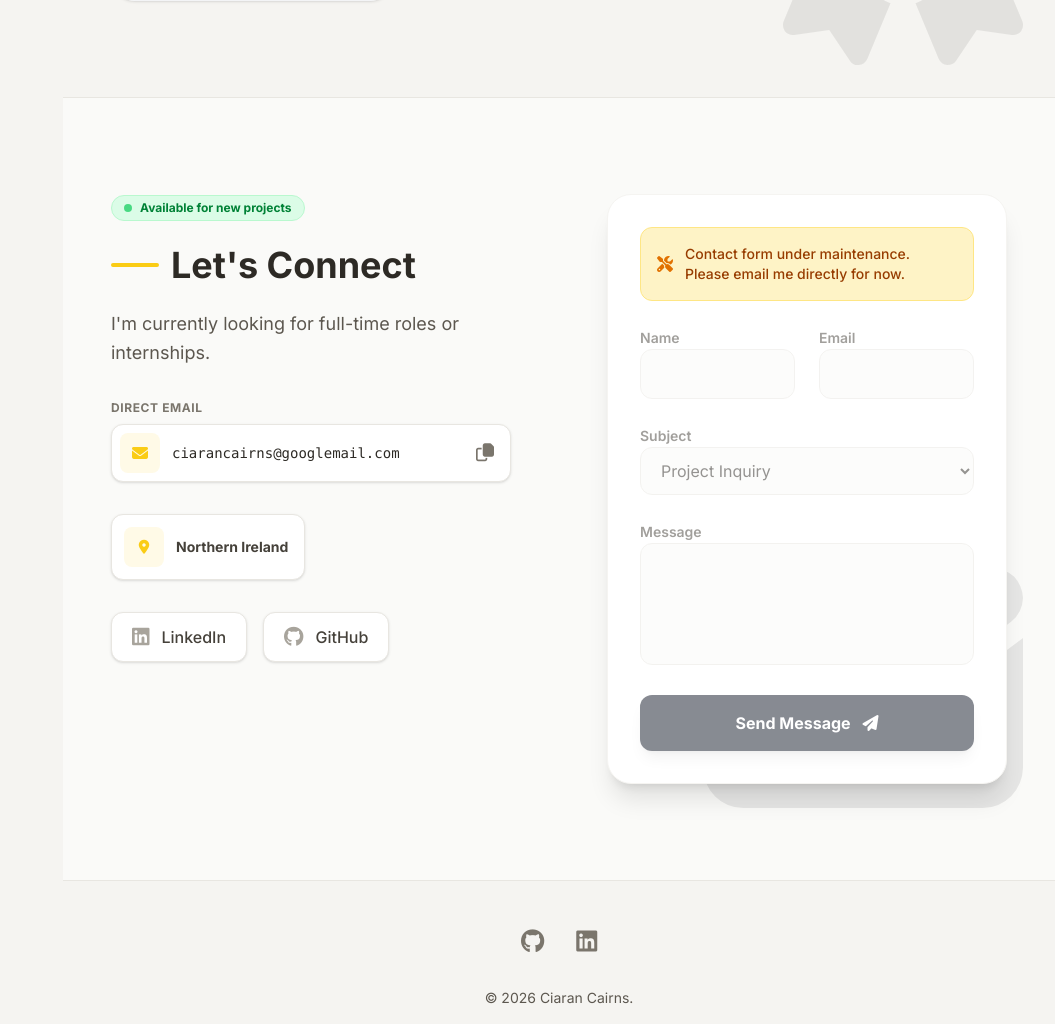
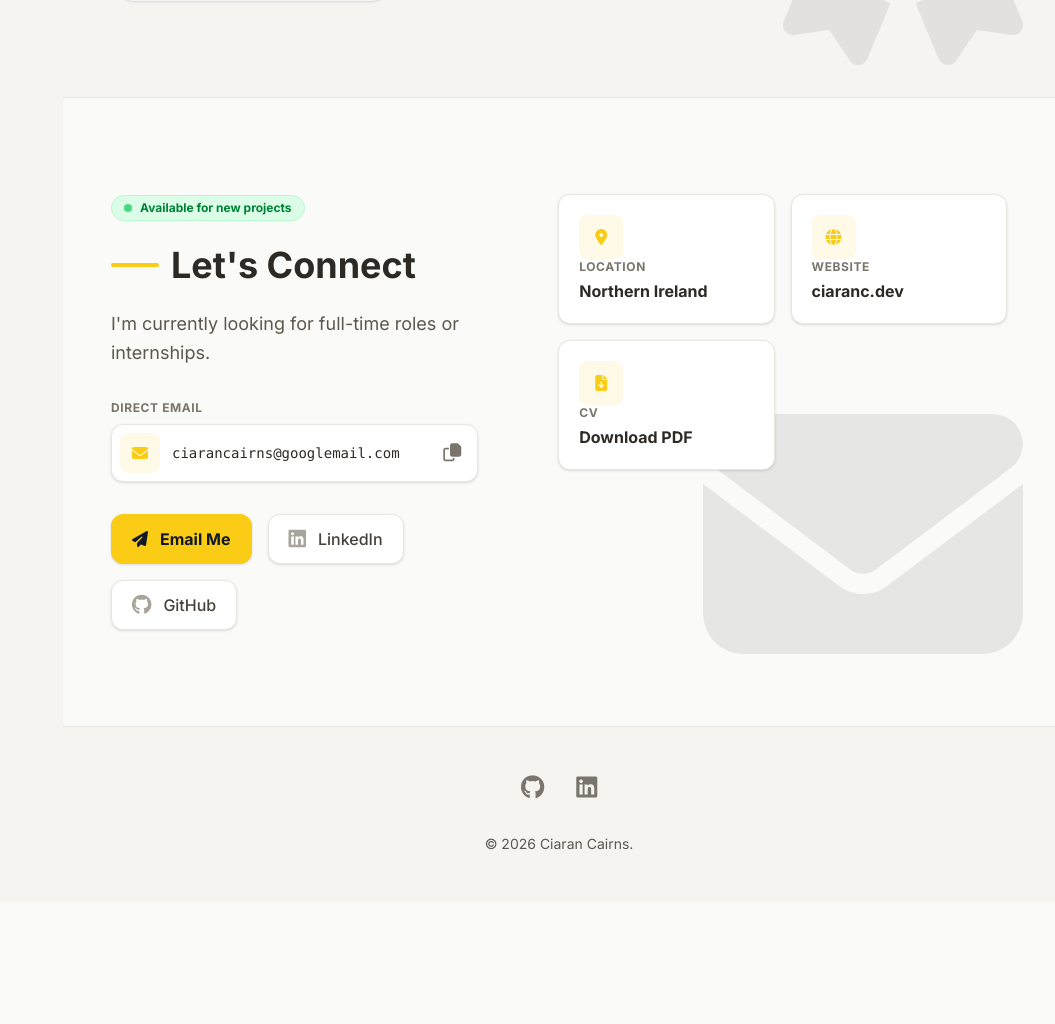
Before and after one commit to CiaranC968/pythonanywhere_flask, a Flask app: page / in a window 1280 px wide. Shown: the part 5387-6411 px from the top of the page, without its empty margins (225-1280 px from the left). After the commit the page ends 6237 px from the top, so only its background shows below. Run offline with Flask 3, Linux system fonts and the light colour scheme; style sheets or scripts are compiled from the project's sources.

Commit message:
fixed up code

```diff
--- a/requirements.txt
+++ b/requirements.txt
@@ -1,6 +1,7 @@
 Flask>=3.0
 Flask-SQLAlchemy>=3.1
 PyMySQL>=1.1
+Pillow>=10.0
 reportlab>=4.0
 SQLAlchemy>=2.0
 
--- a/templates/index.html
+++ b/templates/index.html
@@ -326,7 +326,7 @@
         <section id="contact" class="relative bg-warm-50 dark:bg-gray-800 py-24 px-6 lg:px-12 border-t border-warm-200 dark:border-gray-700 scroll-mt-16 overflow-hidden">
             <i class="section-watermark fas fa-envelope text-warm-400 dark:text-gray-600" aria-hidden="true"></i>
             <div class="w-full max-w-7xl mx-auto relative z-10">
-                <div class="grid lg:grid-cols-2 gap-12 lg:gap-24 items-start">
+                <div class="grid lg:grid-cols-[0.9fr_1.1fr] gap-12 lg:gap-20 items-start">
                     <div>
                         <div class="inline-flex items-center gap-2 py-1 px-3 rounded-full bg-green-100 dark:bg-green-900/30 text-green-700 dark:text-green-400 text-xs font-bold mb-6 border border-green-200 dark:border-green-800">
                             <span class="flex h-2 w-2 rounded-full bg-green-500 motion-safe:animate-pulse" aria-hidden="true"></span>
@@ -339,8 +339,9 @@
                             {{ profile.contact_intro }}
                         </p>
 
+                        {% if profile.email %}
                         <div class="mb-8">
-                            <label class="block text-xs font-bold uppercase text-warm-500 dark:text-gray-400 tracking-wider mb-2">Direct Email</label>
+                            <span class="block text-xs font-bold uppercase text-warm-500 dark:text-gray-400 tracking-wider mb-2">Direct Email</span>
                             <div class="flex items-center gap-3 p-2 bg-white dark:bg-gray-900 border border-warm-200 dark:border-gray-700 rounded-xl shadow-sm">
                                 <div class="w-10 h-10 bg-brand-accent/10 rounded-lg flex items-center justify-center text-brand-accent">
                                     <i class="fas fa-envelope" aria-hidden="true"></i>
@@ -352,75 +353,73 @@
                                 </button>
                             </div>
                         </div>
+                        {% endif %}
 
-                        {% if profile.phone or profile.address or profile.location %}
-                        <div class="mb-8 grid gap-3 sm:grid-cols-2">
-                            {% if profile.phone %}
-                            <a href="tel:{{ profile.phone }}" class="flex items-center gap-3 rounded-xl border border-warm-200 bg-white p-3 text-sm font-bold text-warm-700 shadow-sm transition hover:border-brand-accent dark:border-gray-700 dark:bg-gray-900 dark:text-gray-300">
-                                <span class="flex h-10 w-10 items-center justify-center rounded-lg bg-brand-accent/10 text-brand-accent"><i class="fas fa-phone" aria-hidden="true"></i></span>
-                                {{ profile.phone }}
+                        <div class="flex flex-wrap gap-4">
+                            {% if profile.email %}
+                            <a href="mailto:{{ profile.email }}" class="flex items-center gap-3 px-5 py-3 bg-brand-accent text-brand-dark border border-brand-accent rounded-xl hover:bg-brand-hover transition-all shadow-sm font-bold">
+                                <i class="fas fa-paper-plane" aria-hidden="true"></i>
+                                <span>Email Me</span>
                             </a>
                             {% endif %}
-                            {% if profile.address or profile.location %}
-                            <div class="flex items-center gap-3 rounded-xl border border-warm-200 bg-white p-3 text-sm font-bold text-warm-700 shadow-sm dark:border-gray-700 dark:bg-gray-900 dark:text-gray-300">
-                                <span class="flex h-10 w-10 items-center justify-center rounded-lg bg-brand-accent/10 text-brand-accent"><i class="fas fa-location-dot" aria-hidden="true"></i></span>
-                                {{ profile.address or profile.location }}
-                            </div>
-                            {% endif %}
-                        </div>
-                        {% endif %}
-
-                        <div class="flex gap-4">
+                            {% if profile.linkedin_url %}
                             <a href="{{ profile.linkedin_url }}" target="_blank" rel="noopener noreferrer" class="flex items-center gap-3 px-5 py-3 bg-white dark:bg-gray-900 border border-warm-200 dark:border-gray-700 rounded-xl hover:border-brand-accent transition-all group shadow-sm">
                                 <i class="fab fa-linkedin text-xl text-warm-400 group-hover:text-brand-accent" aria-hidden="true"></i>
                                 <span class="font-medium text-warm-700 dark:text-gray-300">LinkedIn</span>
                             </a>
+                            {% endif %}
+                            {% if profile.github_url %}
                             <a href="{{ profile.github_url }}" target="_blank" rel="noopener noreferrer" class="flex items-center gap-3 px-5 py-3 bg-white dark:bg-gray-900 border border-warm-200 dark:border-gray-700 rounded-xl hover:border-brand-accent transition-all group shadow-sm">
                                 <i class="fab fa-github text-xl text-warm-400 group-hover:text-brand-accent" aria-hidden="true"></i>
                                 <span class="font-medium text-warm-700 dark:text-gray-300">GitHub</span>
                             </a>
+                            {% endif %}
                         </div>
                     </div>
 
-                    <div class="bg-white dark:bg-gray-900 p-8 rounded-3xl shadow-xl border border-warm-100 dark:border-gray-800 relative overflow-hidden">
-                        <!-- Maintenance Notice -->
-                        <div class="bg-amber-100 dark:bg-amber-900/30 border border-amber-200 dark:border-amber-800 rounded-xl p-4 mb-6">
-                            <div class="flex items-center gap-3">
-                                <i class="fas fa-tools text-amber-600 dark:text-amber-400" aria-hidden="true"></i>
-                                <p class="text-sm font-medium text-amber-800 dark:text-amber-300">
-                                    Contact form under maintenance. Please email me directly for now.
-                                </p>
-                            </div>
+                    <div class="grid gap-4 sm:grid-cols-2">
+                        {% if profile.phone %}
+                        <a href="tel:{{ profile.phone }}" class="group flex min-h-32 flex-col justify-between rounded-xl border border-warm-200 bg-white p-5 shadow-sm transition hover:-translate-y-1 hover:border-brand-accent hover:shadow-lg dark:border-gray-700 dark:bg-gray-900">
+                            <span class="flex h-11 w-11 items-center justify-center rounded-lg bg-brand-accent/10 text-brand-accent">
+                                <i class="fas fa-phone" aria-hidden="true"></i>
+                            </span>
+                            <span>
+                                <span class="block text-xs font-bold uppercase tracking-wider text-warm-500 dark:text-gray-400">Phone</span>
+                                <span class="mt-1 block font-bold text-warm-800 dark:text-gray-100">{{ profile.phone }}</span>
+                            </span>
+                        </a>
+                        {% endif %}
+                        {% if profile.address or profile.location %}
+                        <div class="flex min-h-32 flex-col justify-between rounded-xl border border-warm-200 bg-white p-5 shadow-sm dark:border-gray-700 dark:bg-gray-900">
+                            <span class="flex h-11 w-11 items-center justify-center rounded-lg bg-brand-accent/10 text-brand-accent">
+                                <i class="fas fa-location-dot" aria-hidden="true"></i>
+                            </span>
+                            <span>
+                                <span class="block text-xs font-bold uppercase tracking-wider text-warm-500 dark:text-gray-400">Location</span>
+                                <span class="mt-1 block font-bold text-warm-800 dark:text-gray-100">{{ profile.address or profile.location }}</span>
+                            </span>
                         </div>
-                        <form class="space-y-6 relative z-10 opacity-50 pointer-events-none" aria-label="Contact form (currently disabled)">
-                            <div id="form-response"></div>
-                            <div class="grid grid-cols-1 md:grid-cols-2 gap-6">
-                                <div class="space-y-2">
-                                    <label for="name" class="text-sm font-semibold text-warm-700 dark:text-gray-300">Name</label>
-                                    <input type="text" id="name" name="name" disabled class="w-full px-4 py-3 rounded-xl bg-warm-50 dark:bg-gray-800 border border-warm-200 dark:border-gray-700 focus:border-brand-accent outline-none transition-all dark:text-white">
-                                </div>
-                                <div class="space-y-2">
-                                    <label for="email" class="text-sm font-semibold text-warm-700 dark:text-gray-300">Email</label>
-                                    <input type="email" id="email" name="email" disabled class="w-full px-4 py-3 rounded-xl bg-warm-50 dark:bg-gray-800 border border-warm-200 dark:border-gray-700 focus:border-brand-accent outline-none transition-all dark:text-white">
-                                </div>
-                            </div>
-                            <div class="space-y-2">
-                                <label for="subject" class="text-sm font-semibold text-warm-700 dark:text-gray-300">Subject</label>
-                                <select id="subject" name="subject" disabled class="w-full px-4 py-3 rounded-xl bg-warm-50 dark:bg-gray-800 border border-warm-200 dark:border-gray-700 focus:border-brand-accent outline-none transition-all dark:text-white">
-                                    <option>Project Inquiry</option>
-                                    <option>Job Opportunity</option>
-                                    <option>General Question</option>
-                                </select>
-                            </div>
-                            <div class="space-y-2">
-                                <label for="message" class="text-sm font-semibold text-warm-700 dark:text-gray-300">Message</label>
-                                <textarea id="message" name="message" rows="4" disabled class="w-full px-4 py-3 rounded-xl bg-warm-50 dark:bg-gray-800 border border-warm-200 dark:border-gray-700 focus:border-brand-accent outline-none resize-none dark:text-white"></textarea>
-                            </div>
-                            <button type="submit" disabled class="w-full btn-lift bg-brand-dark dark:bg-white text-white dark:text-brand-dark font-bold py-4 px-8 rounded-xl shadow-lg flex items-center justify-center gap-3 cursor-not-allowed">
-                                <span>Send Message</span>
-                                <i class="fas fa-paper-plane" aria-hidden="true"></i>
-                            </button>
-                        </form>
+                        {% endif %}
+                        {% if profile.website_url %}
+                        <a href="{{ profile.website_url }}" target="_blank" rel="noopener noreferrer" class="group flex min-h-32 flex-col justify-between rounded-xl border border-warm-200 bg-white p-5 shadow-sm transition hover:-translate-y-1 hover:border-brand-accent hover:shadow-lg dark:border-gray-700 dark:bg-gray-900">
+                            <span class="flex h-11 w-11 items-center justify-center rounded-lg bg-brand-accent/10 text-brand-accent">
+                                <i class="fas fa-globe" aria-hidden="true"></i>
+                            </span>
+                            <span>
+                                <span class="block text-xs font-bold uppercase tracking-wider text-warm-500 dark:text-gray-400">Website</span>
+                                <span class="mt-1 block break-words font-bold text-warm-800 dark:text-gray-100">{{ profile.website_url|replace('https://', '')|replace('http://', '')|replace('www.', '') }}</span>
+                            </span>
+                        </a>
+                        {% endif %}
+                        <a href="/get-cv" target="_blank" rel="noopener noreferrer" class="group flex min-h-32 flex-col justify-between rounded-xl border border-warm-200 bg-white p-5 shadow-sm transition hover:-translate-y-1 hover:border-brand-accent hover:shadow-lg dark:border-gray-700 dark:bg-gray-900">
+                            <span class="flex h-11 w-11 items-center justify-center rounded-lg bg-brand-accent/10 text-brand-accent">
+                                <i class="fas fa-file-arrow-down" aria-hidden="true"></i>
+                            </span>
+                            <span>
+                                <span class="block text-xs font-bold uppercase tracking-wider text-warm-500 dark:text-gray-400">CV</span>
+                                <span class="mt-1 block font-bold text-warm-800 dark:text-gray-100">Download PDF</span>
+                            </span>
+                        </a>
                     </div>
                 </div>
             </div>
```
Also changed, not shown: blueprints/cv.py (+62 -0 lines).
